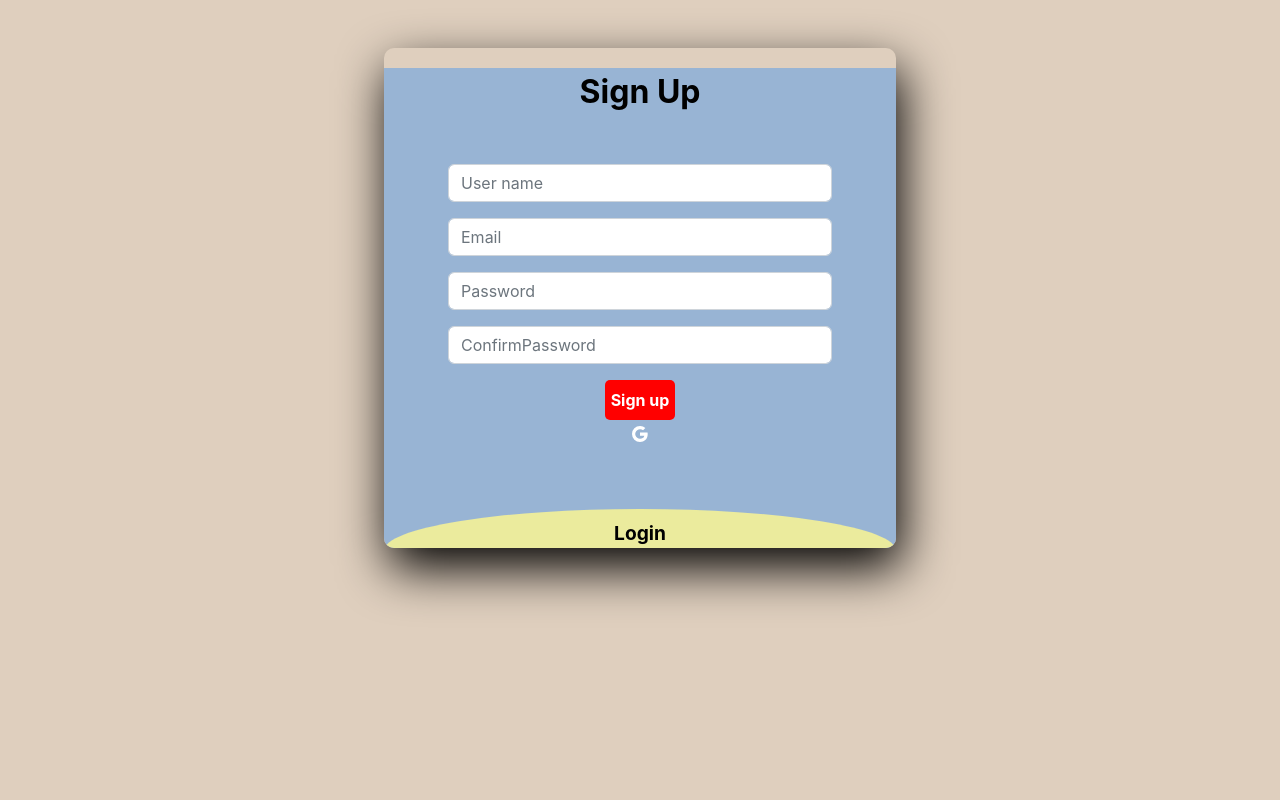
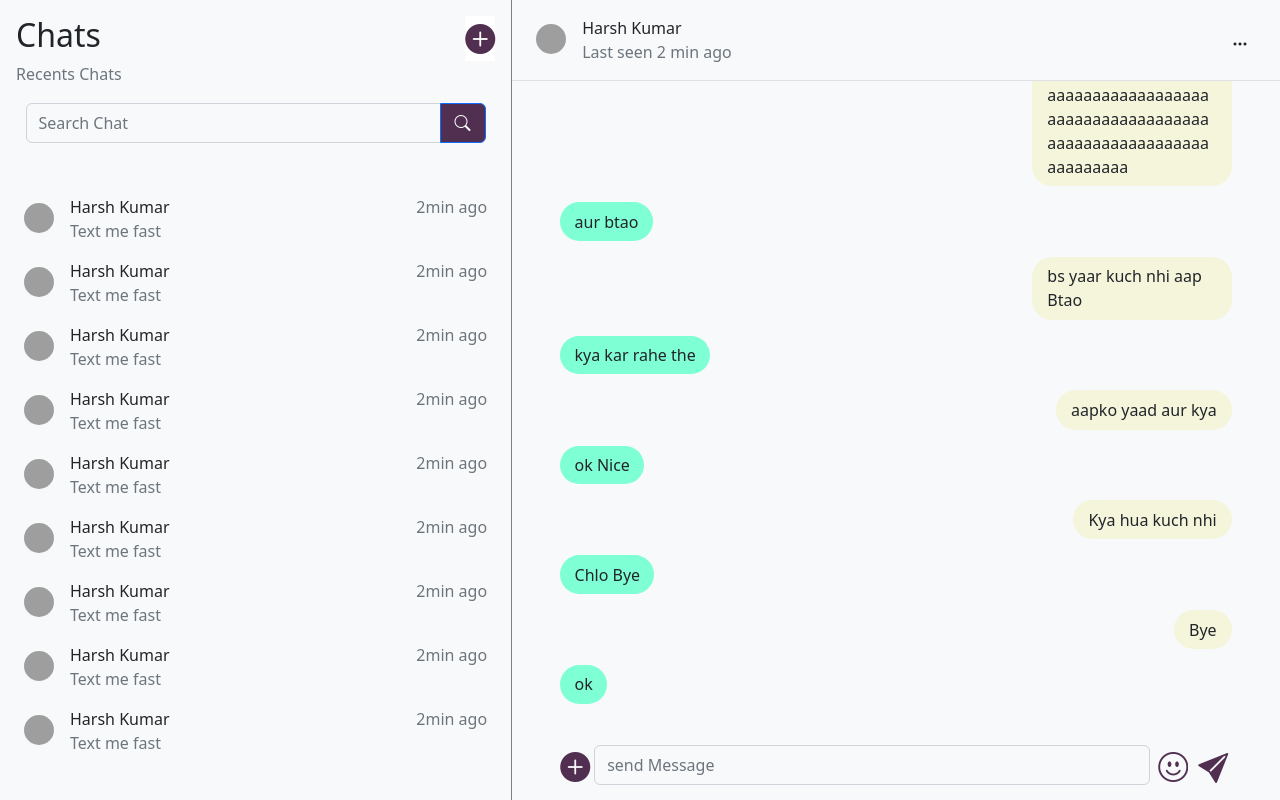
Before and after one commit to harshkumar88/ChatMate, a React (Create React App) app in the folder client/: page /form in a window 1280 px wide. Built offline with nearby package versions, Linux system fonts and the light colour scheme; grey boxes are pictures that could not be loaded.

Commit message:
adding cookies and resolving designing errors

```diff
--- a/client/src/App.js
+++ b/client/src/App.js
@@ -9,8 +9,8 @@ function App() {
   return (
     <div>
     <Routes>
-      <Route exact path="/Form" element={<Form/>}/>
-      <Route exact path='/' element={<Chat/>}/>
+      <Route exact path="/" element={<Form/>}/>
+      <Route exact path='/form' element={<Chat/>}/>
       <Route exact path='/Chatting' element={<Chatting/>}/>
     </Routes>
     </div>
--- a/client/src/Components/Authentication/Form.js
+++ b/client/src/Components/Authentication/Form.js
@@ -21,8 +21,23 @@ const Form = () => {
     setWidth()
    }
 
+   const fetchCookies=async()=>{
+
+    try{
+        await fetch("/",{
+            method:"POST",
+            headers:{
+                "Content-Type":"application/json"
+            }
+        })
+    }
+    catch(e){
+
+    }
+   }
     useEffect(() => {
        setWidth();
+       fetchCookies();
     }, [])
 
 
--- a/client/src/Components/Chats/Main/Display.jsx
+++ b/client/src/Components/Chats/Main/Display.jsx
@@ -57,12 +57,12 @@ const Display = ({change}) => {
       {/*SEnd Msg*/}
 
 
-    <div className={change==false?'d-flex fixedPos1 mt-5 ':'d-flex fixedPos2 mt-5 '}>
-    <div className='bi bi-plus-circle-fill sizeIcon ms-5 mx-1 bg-light mt-3 borderR'></div>
+    <div className={change==false?'d-flex fixedPos1 mt-5 mb-2 ':'d-flex fixedPos2 mt-5 mb-2'}>
+    <div className='bi bi-plus-circle-fill sizeIcon ms-5 mx-1 bg-light borderR'></div>
     <div className='w-75'>
-       <form onSubmit={sendMsg} className="d-flex">
+       <form onSubmit={sendMsg} className="d-flex heightSet">
        <input className='form-control bg-light' placeholder='send Message' onChange={(e)=>setText(e.target.value)} value={text}/>
-       <div className='bi bi-emoji-smile sizeIcon ms-2 bg-light mt-3'></div>
+       <div className='bi bi-emoji-smile sizeIcon ms-2 bg-light'></div>
        <button  type="submit" className='bg-light sizeIcon marginTop'><div className='bi bi-send-fill sizeIcon mx-1 bg-light '></div></button>
        </form>
 
--- a/client/src/Components/Chats/Main/Main.css
+++ b/client/src/Components/Chats/Main/Main.css
@@ -18,7 +18,7 @@
     overflow: auto;
 }
 .marginTop{
-    margin-top: 2.1%;
+    margin-top: 0%;
 }
 .borderR{
     border-radius: 20%;
@@ -61,3 +61,6 @@
     bottom: 0.3%;
     width: 95%;
 }
+.heightSet{
+    height: 40px;
+}
--- a/client/src/Components/Chats/SideBar/SearchChat.jsx
+++ b/client/src/Components/Chats/SideBar/SearchChat.jsx
@@ -7,14 +7,14 @@ import './sidechat.css'
 const SearchChat = () => {
   return (
     <div className='searchMargin'>
-    <InputGroup className="mb-3 mx-auto bg-light inputWidth">
+    <InputGroup className="mb-3 mx-auto bg-light inputWidth ">
       <Form.Control
         placeholder="Search Chat"
         aria-label="Search Chat"
         aria-describedby="basic-addon2"
         className='formWidth bg-light'
       />
-      <Button id="button-addon2" className='searchWidth'>
+      <Button id="button-addon2" className='searchWidth bg-outline-none'>
       <i class="bi bi-search"></i>
       </Button>
     </InputGroup>
--- a/client/src/Components/Chats/SideBar/sidechat.css
+++ b/client/src/Components/Chats/SideBar/sidechat.css
@@ -14,10 +14,13 @@
     cursor: pointer;
 }
 .inputWidth{
-    width: 90%
+    width: 90%;
+    height: 40px;
+
 }
 .formWidth{
     width: 80%;
+    height: 40px;
     /* outline: none !important; */
 }
 *:focus{
@@ -25,7 +28,14 @@
   }
 .searchWidth{
     width: 10%;
+    margin-top: 0%;
+    background-color: rgb(81, 47, 81);
 }
+.searchWidth:hover{
+  background-color: rgb(81, 47, 81);;
+}
+
+
 
 .heightSide1{
     height: 15vh;
@@ -36,13 +46,13 @@
 .scrollChats1{
   overflow: scroll;
   height: 80vh;
-  margin-top: 8%;
+  margin-top: 6%;
   margin-bottom: 25%;
 }
 .scrollChats2{
     overflow: scroll;
     height: 75vh;
-    margin-top: 15%;
+    margin-top: 10%;
 
   }
   .pointer{
@@ -51,14 +61,15 @@
 
   .searchMargin{
     margin-top: -3%;
+
   }
+
 .setImage{
     background-size: 100% 100%;
     background-repeat: no-repeat;
     width: 30px;
     height: 30px;
     border-radius: 50%;
-
 }
 ::-webkit-scrollbar {
     width: 20px;
```
Also changed, not shown: 1 other file (tests, documents, lock files or other folders).
